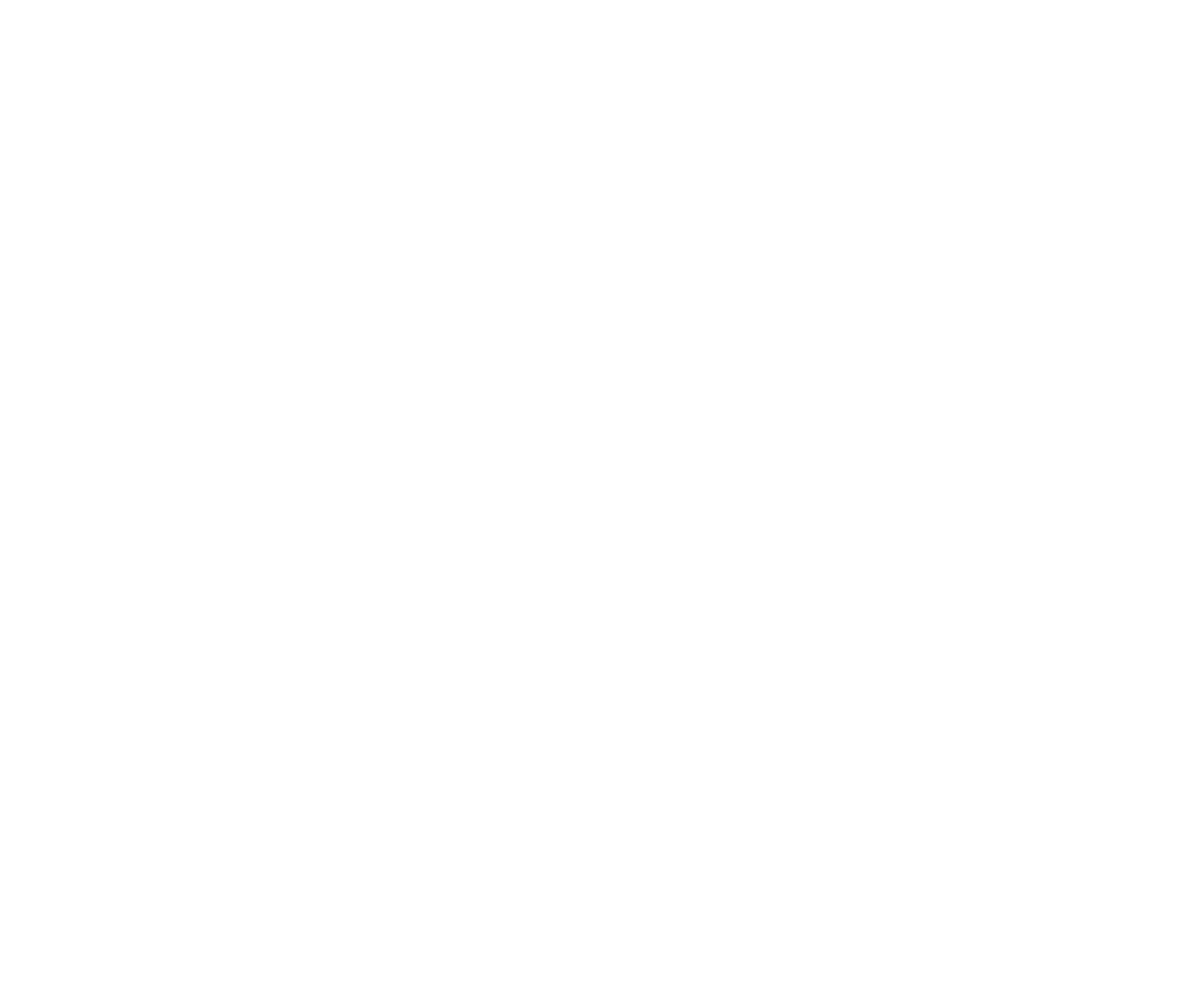
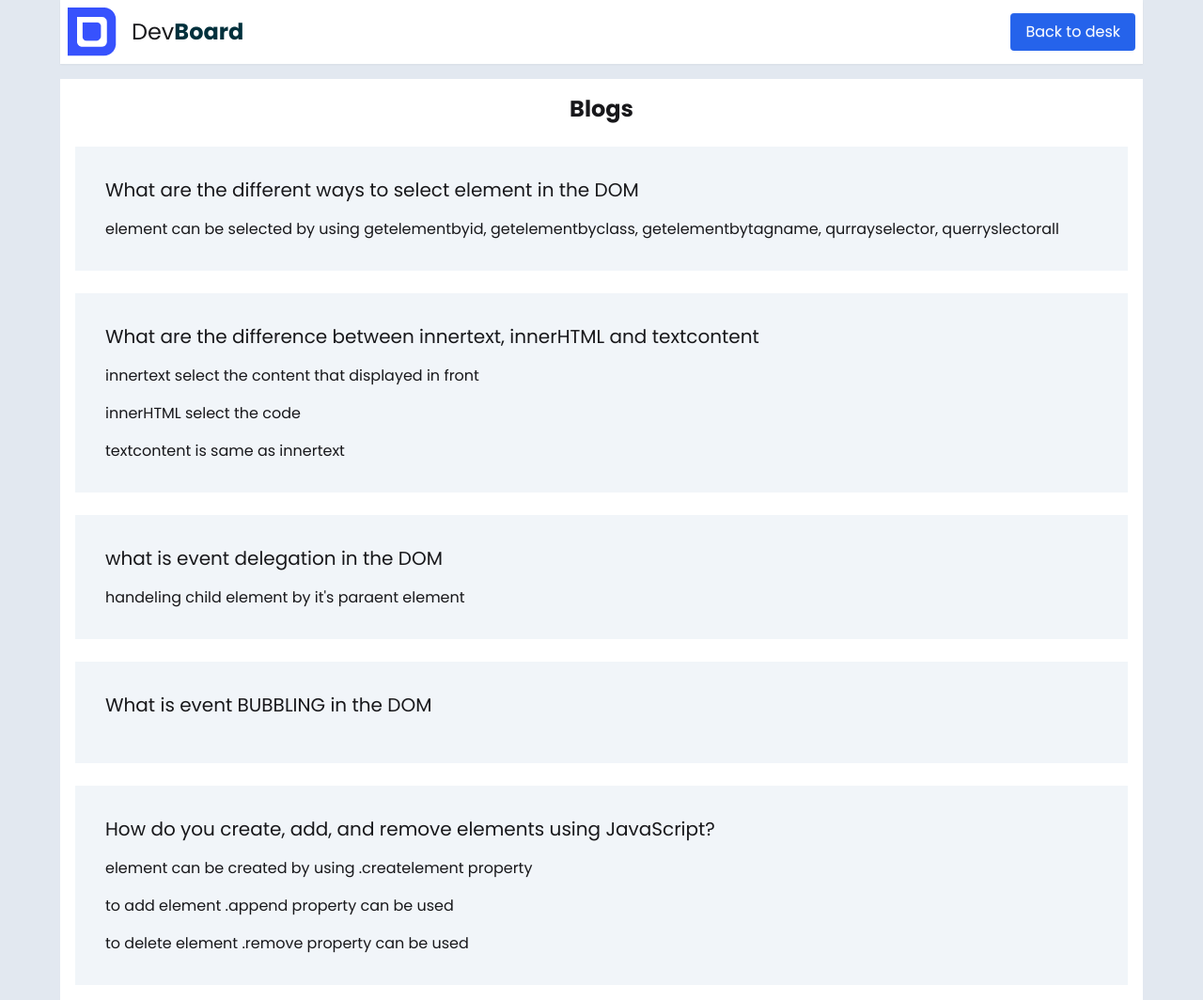
Before and after one commit to Efaz433/assignment-5, a plain HTML site: page new-page.html in a window 1280 px wide. Shown: the whole page at 94% size. Before the commit the page ends 800 px from the top, so only its background shows below. Drawn offline with nearby package versions, Linux system fonts and the light colour scheme.

Commit message:
added functional new page

```diff
--- /dev/null
+++ b/javascript file/previous-page.js
@@ -0,0 +1,3 @@
+document.getElementById("pervious-page").addEventListener("click", function(){
+    window.location.href = "../index.html";
+})
--- a/new-page.html
+++ b/new-page.html
@@ -20,10 +20,44 @@
        }
      </style>
 </head>
-<body class="poppins-thin">
-    <header>
-
+<body class="poppins-thin bg-slate-200 space-y-4">
+    <header class="max-w-6xl mx-auto">
+        <!--nav bar-->
+            <div class="navbar bg-base-100 shadow-sm flex justify-between">
+                <div class="flex items-center gap-4">
+                    <img src="./assets/logo.png" alt="">
+                    <h1 class="text-2xl ">Dev<span class="text-[#00303C] font-bold">Board</span></h1>
+                </div>
+                <button id="pervious-page" class="btn bg-blue-600 p-4 text-white">Back to desk </button>
+            </div>
     </header>
-
+    <main class="space-y-6 max-w-6xl mx-auto bg-white p-4">
+        <div ><h1 class="text-2xl font-bold text-center">Blogs</h1></div>
+        <div class="bg-slate-100 p-8 space-y-4">
+            <h1 class="text-xl">What are the different ways to select element in the DOM</h1>
+            <p>element can be selected by using getelementbyid, getelementbyclass, getelementbytagname, qurrayselector, querryslectorall</p>
+        </div>
+        <div class="bg-slate-100 p-8 space-y-4">
+            <h1 class="text-xl">What are the difference between innertext, innerHTML and textcontent</h1>
+            <p>innertext select the content that displayed in front</p>
+            <p>innerHTML select the code </p>
+            <p>textcontent is same as innertext</p>
+        </div>
+        <div class="bg-slate-100 p-8 space-y-4">
+            <h1 class="text-xl">what is event delegation in the DOM</h1>
+            <p>handeling child element by it's paraent element </p>
+        </div>
+        <div class="bg-slate-100 p-8 space-y-4">
+            <h1 class="text-xl">What is event BUBBLING in the DOM</h1>
+            <p></p>
+        </div>
+        <div class="bg-slate-100 p-8 space-y-4">
+            <h1 class="text-xl">How do you create, add, and remove elements using JavaScript?</h1>
+            <p>element can be created by using .createlement property</p>
+            <p>to add element .append property can be used</p>
+            <p>to delete element .remove property can be used</p>
+        </div>
+    </main>
+    <script src="./javascript file/previous-page.js"></script>
 </body>
 </html>
```
Also changed, not shown: javascript file/new-page-opner.js (line endings or trailing spaces).
